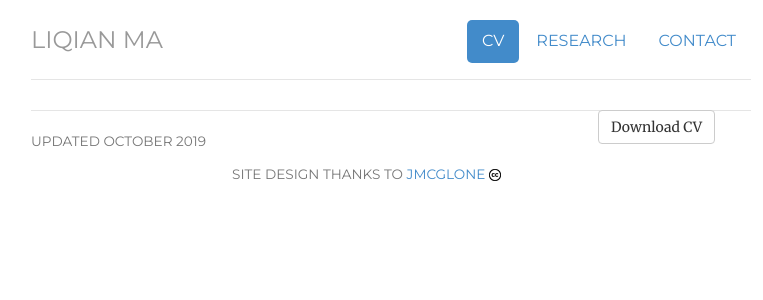
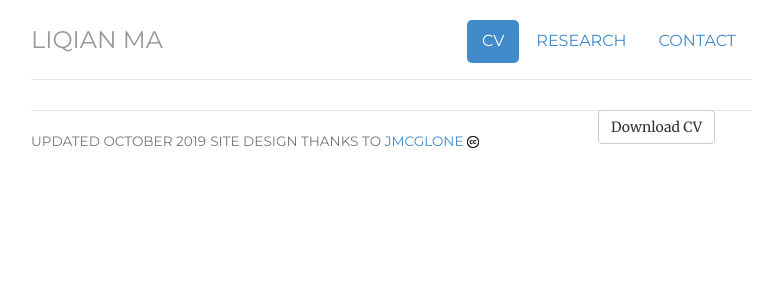
Before and after one commit to liqian-ma/liqian-ma.github.io, a Jekyll site: the page built from cv/index.html, in a window 1280 px wide. Shown: the top 300 px of the page, without its empty margins (249-1012 px from the left). Built offline with Jekyll 4.4.1, drawn with Linux system fonts in a browser that asks for light colours.

Commit message:
Update footer.html

```diff
--- a/_includes/footer.html
+++ b/_includes/footer.html
@@ -1,9 +1,7 @@
 <div class="footer">
 	<div class="row">
 	<div class="col-sm-8">
-	<p><small>updated October 2019</small></p>
-	</div>
-	<div class="col-sm-8">
-	<p class="pull-right"><small>Site design thanks to <a href="https://github.com/jmcglone/jmcglone.github.io" target="_blank">jmcglone</a> <a href="http://creativecommons.org/licenses/by/3.0/deed.en_US" target="_blank"><img  class="img" alt="Creative Commons Attribution 3.0 Unported" src="http://liqian-ma.github.io/files/cc.png" width="12" height="12""></a></small></p>
+	<p><small>updated October 2019</small>
+	<class="pull-right"><small>Site design thanks to <a href="https://github.com/jmcglone/jmcglone.github.io" target="_blank">jmcglone</a> <a href="http://creativecommons.org/licenses/by/3.0/deed.en_US" target="_blank"><img  class="img" alt="Creative Commons Attribution 3.0 Unported" src="http://liqian-ma.github.io/files/cc.png" width="12" height="12""></a></small></p>
 	</div>
 </div> <!-- /footer -->
```
